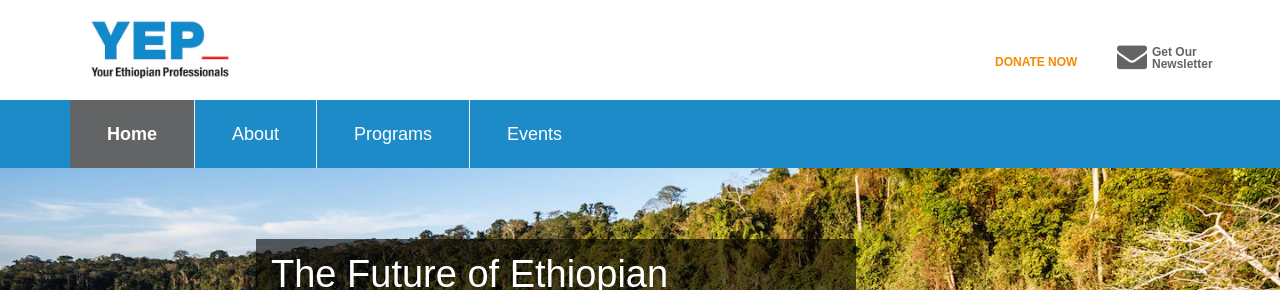
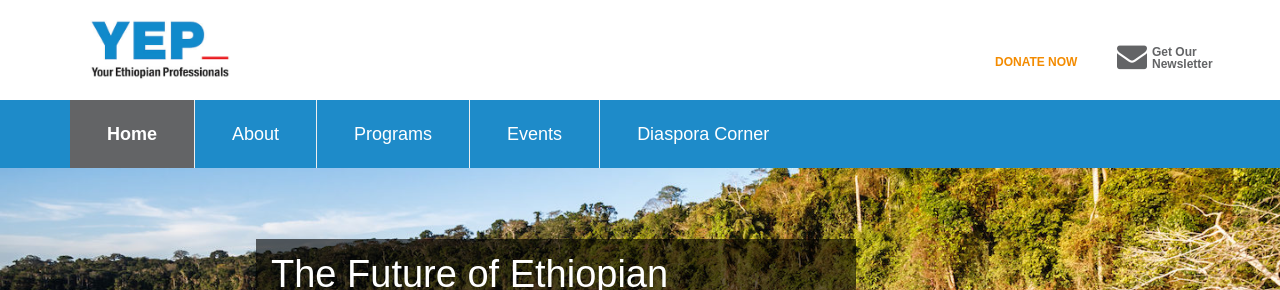
Before and after one commit to YEPNetwork/yepnetwork.github.io, a Jekyll site: the page built from index.html, in a window 1280 px wide. Shown: the top 290 px of the page. Built offline with Jekyll 4.4.1, drawn with Linux system fonts in a browser that asks for light colours; nearby versions of some CDN libraries; some web fonts are replaced; comment, search, counter and statistics services are not loaded.

Commit message:
Added diaspora corner page type and nav.

```diff
--- a/_config.yml
+++ b/_config.yml
@@ -19,6 +19,9 @@ collections:
     output: true
   page:
     output: true
+  diaspora:
+    output: true
+    permalink: /diaspora-corner/:title/
 
 # About section sub-nav.
 about:
--- a/_includes/header.html
+++ b/_includes/header.html
@@ -21,8 +21,11 @@
         <li class="dropdown {% if page.title == "Programs" %} active {% endif %}">
           <a href="{{ "/programs" | prepend: site.baseurl }}">Programs</a>
         </li>
-        <li class="last dropdown {% if page.title == "Events" %} active {% endif %}">
+        <li class="dropdown {% if page.title == "Events" %} active {% endif %}">
           <a href="{{ "/events" | prepend: site.baseurl }}">Events</a>
+        </li>
+        <li class="last dropdown {% if page.title == "Diaspora Corner" %} active {% endif %}">
+          <a href="{{ "/diaspora-corner" | prepend: site.baseurl }}">Diaspora Corner</a>
         </li>
       </ul>
     </div>
```
Also changed, not shown: diaspora-corner.html (added, +8 -0 lines).
